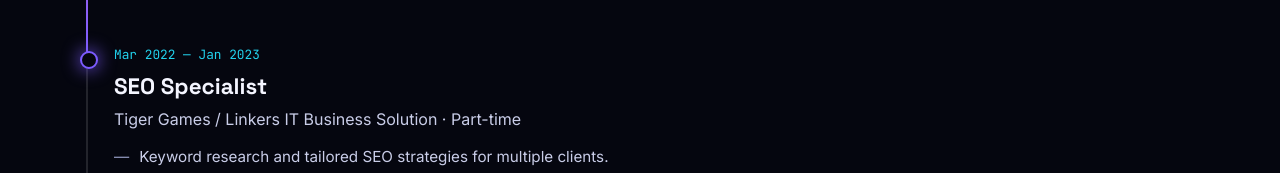
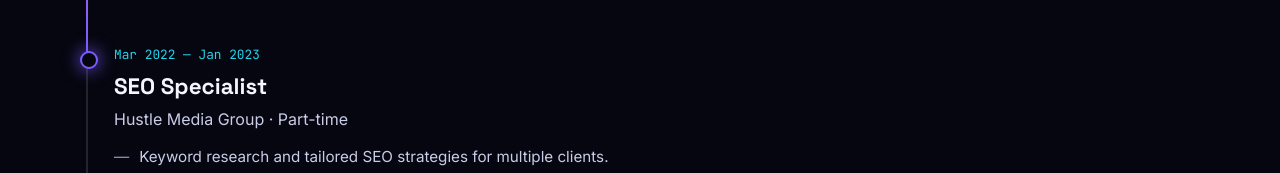
Before and after one commit to iton123445/portfolio, a plain HTML site: page index.html in a window 1280 px wide. Shown: the part 5555-5728 px from the top of the page. Drawn offline with Linux system fonts and the light colour scheme.

Commit message:
Fix SEO Specialist employer to Hustle Media Group
Co-Authored-By: Claude Opus 5.5 <noreply@anthropic.com>

```diff
--- a/index.html
+++ b/index.html
@@ -417,7 +417,7 @@ footer .wrap{display:flex;justify-content:center;text-align:center}
         <div class="job rv">
           <div class="when">Mar 2022 — Jan 2023</div>
           <h3>SEO Specialist</h3>
-          <div class="at">Tiger Games / Linkers IT Business Solution · Part-time</div>
+          <div class="at">Hustle Media Group · Part-time</div>
           <ul>
             <li>Keyword research and tailored SEO strategies for multiple clients.</li>
             <li>On-page and off-page SEO to lift rankings and visibility.</li>
```
